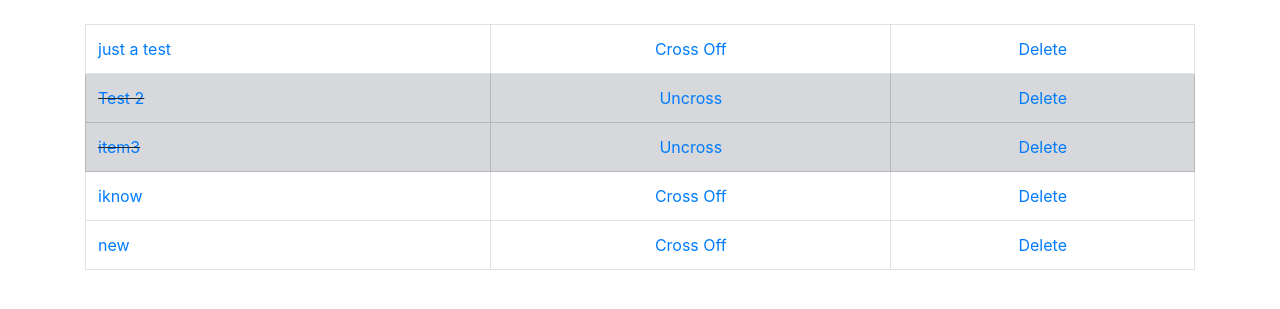
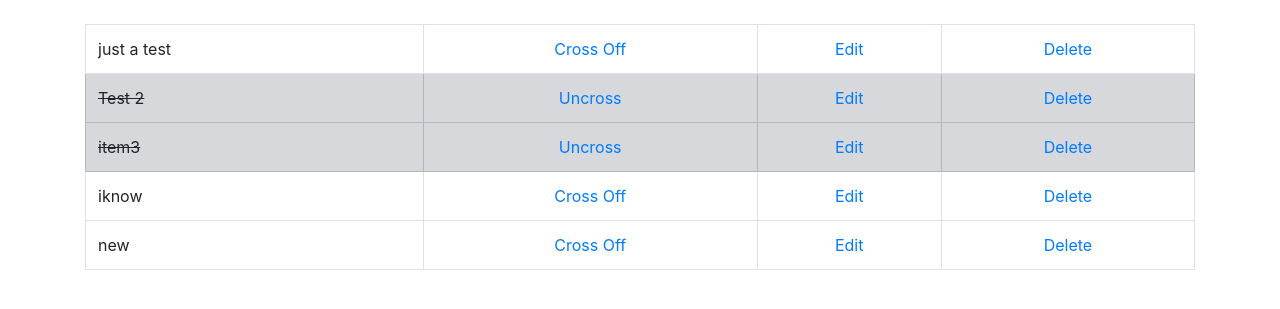
Before and after one commit to nabilatajrin/django-note-taking-app, a Django app: page / in a window 1280 px wide. Shown: the part 56-365 px from the top of the page. Run offline with Django 3.2, Linux system fonts and the light colour scheme; data comes from the database, SQL or seed files in the repository; both versions use the stored data as it was after the commit; some libraries are stand-ins or nearby versions.

Commit message:
05:45PM 02FEB2020 update

```diff
--- a/django_app/todo/todo_list/templates/edit.html
+++ b/django_app/todo/todo_list/templates/edit.html
@@ -6,7 +6,7 @@
     <form class="form-inline my-2 my-lg-0" method="POST">
         {% csrf_token %}
         <input class="form-control mr-sm-2" type="search" placeholder="{{ item.item }}"
-        value="{{ item.item }}" aria-label="Search" name="item">
+        value="{{ item.item }}" aria-label="Search" name="item" >
 
         <input type="hidden" value="{{ item.completed }}" name="completed">
 
--- a/django_app/todo/todo_list/templates/home.html
+++ b/django_app/todo/todo_list/templates/home.html
@@ -18,14 +18,16 @@
     {% for things in all_items %}
         {% if things.completed %}
             <tr class="table-secondary">
-                <td class="striker"><a href = "{% url 'edit' things.id %}">{{ things.item }}</a></td>
+                <td class="striker">{{ things.item }}</td>
                 <td><center><a href = "{% url 'uncross' things.id %}">Uncross</a></center></td>
+                <td><center><a href = "{% url 'edit' things.id %}">Edit</a></center></td>
                 <td><center><a href = "{% url 'delete' things.id %}">Delete</a></center></td>
             </tr>
         {% else %}
             <tr>
-                <td><a href = "{% url 'edit' things.id %}">{{ things.item }}</a></td>
+                <td>{{ things.item }}</td>
                 <td><center><a href = "{% url 'cross_off' things.id %}">Cross Off</a></center></td>
+                <td><center><a href = "{% url 'edit' things.id %}">Edit</a></center></td>
                 <td><center><a href = "{% url 'delete' things.id %}">Delete</a></center></td>
             </tr>
         {% endif %}
```
Also changed, not shown: django_app/todo/db.sqlite3, django_app/todo/todo_list/forms.py (line endings or trailing spaces).
